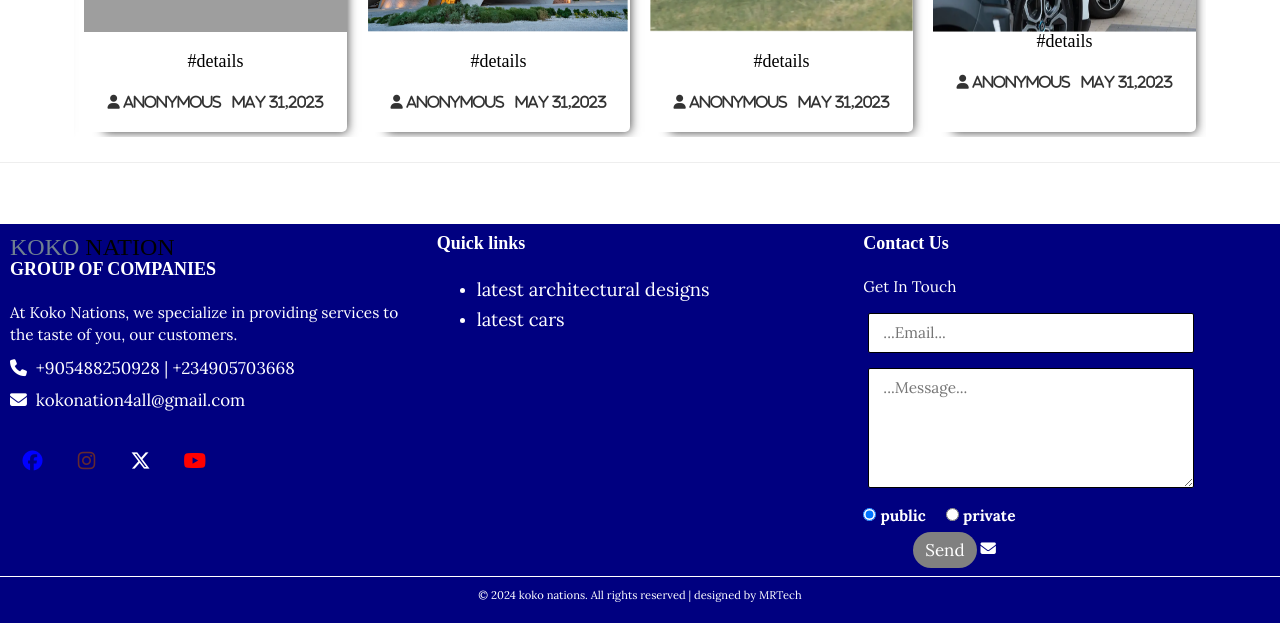
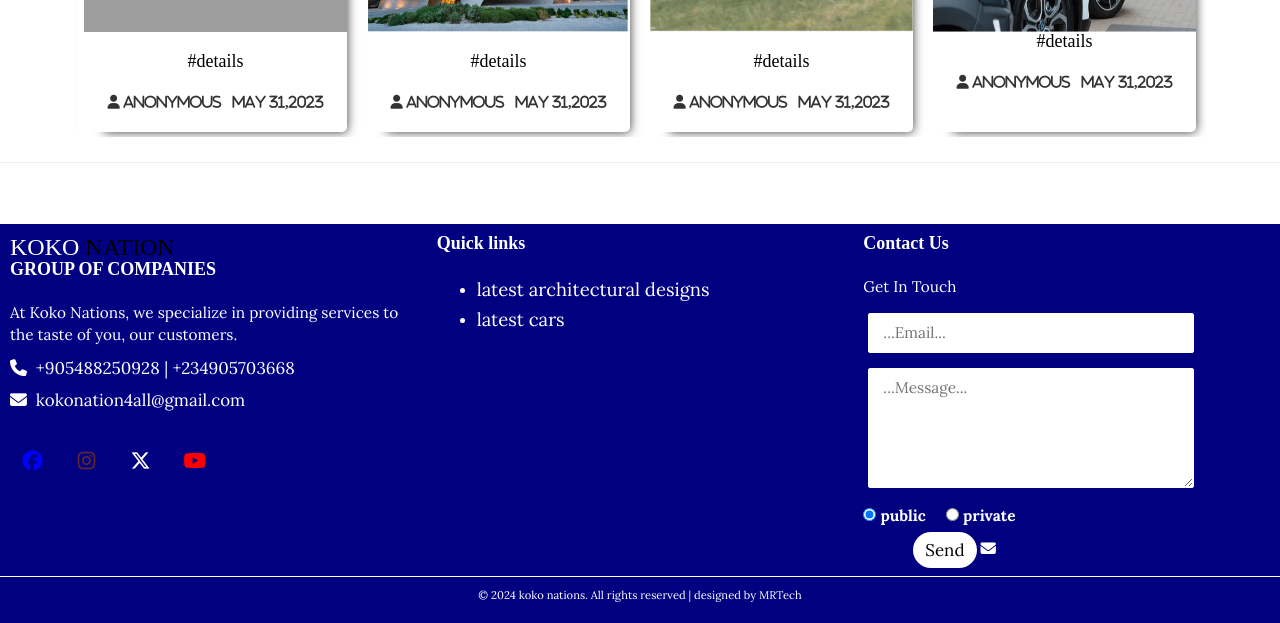
Before and after one commit to ChegeMicheal/kokonations, a Flask app: page / in a window 1280 px wide. Shown: the part 1007-1630 px from the top of the page. Run offline with Flask 3, Linux system fonts and the light colour scheme; some libraries are stand-ins or nearby versions; grey boxes are pictures that could not be loaded.

Commit message:
Update styles.css

```diff
--- a/website/static/styles.css
+++ b/website/static/styles.css
@@ -366,7 +366,7 @@ header .menu-toggle{
 }
 
 .footer .footer-content .about h3 span{
-  color: slategray;
+  color: white;
 }
 
 .footer .footer-content .about .contact span{
@@ -415,7 +415,7 @@ header .menu-toggle{
   line-height: 2.0rem;
   padding: .9rem 1.4rem;
   border-radius: 2px;
-  border: .4px solid black;
+  border: .4px solid white;
   width: 80%;
 }
 
@@ -428,14 +428,16 @@ header .menu-toggle{
 /* float: right; */
   font-size: 1.1em;
   font-family: 'lora';
-  background: gray;
+  background: white;
+  color:black;
   border: none;
   border-radius: 50px;
   margin-left: 50px;
 }
 
 .footer .footer-content .contact-form .contact-btn:hover{
-  background: blue;
+  background: black;
+  color: white;
 }
 
 .footer .footer-content .footer-section {
```
